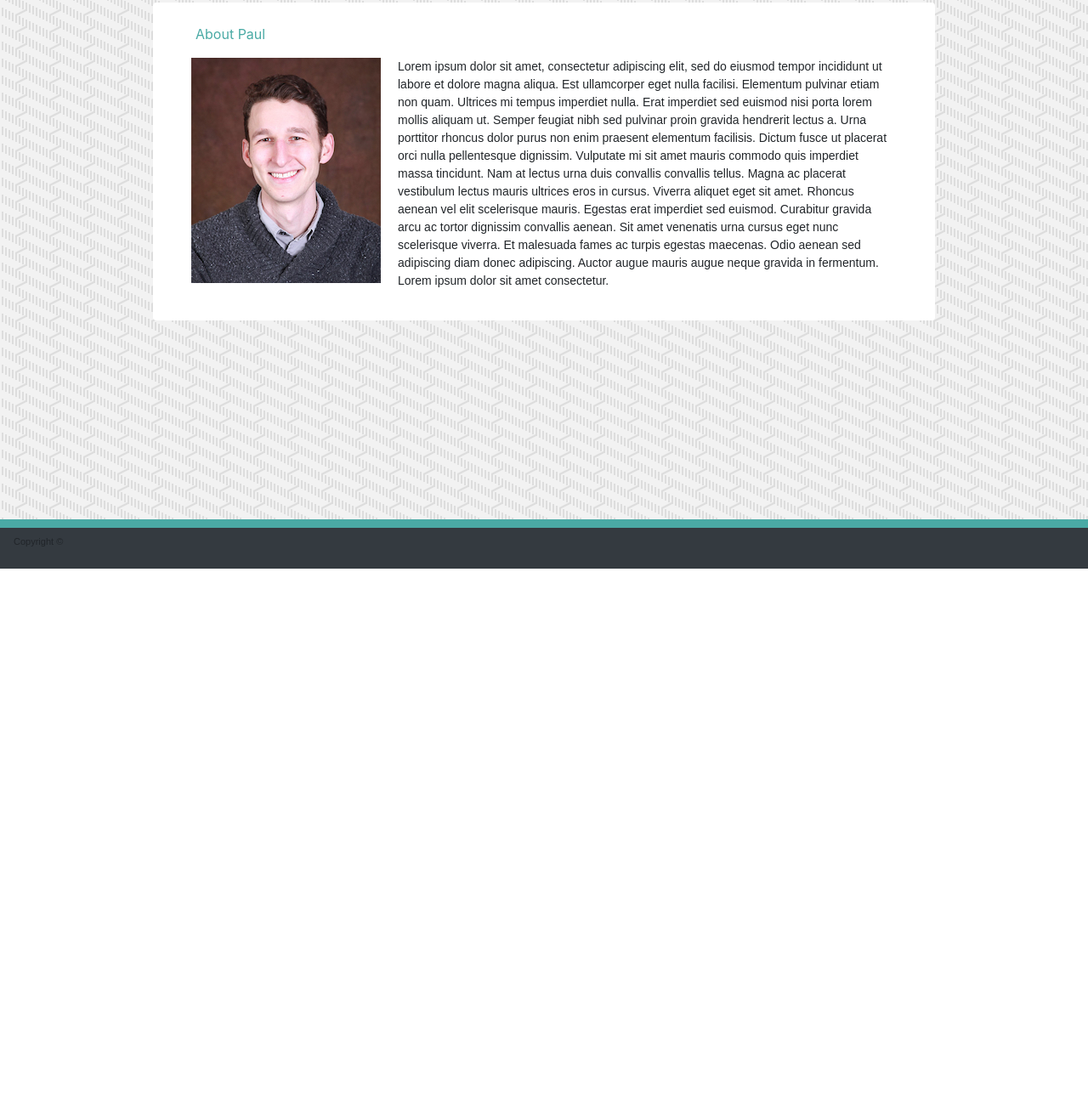
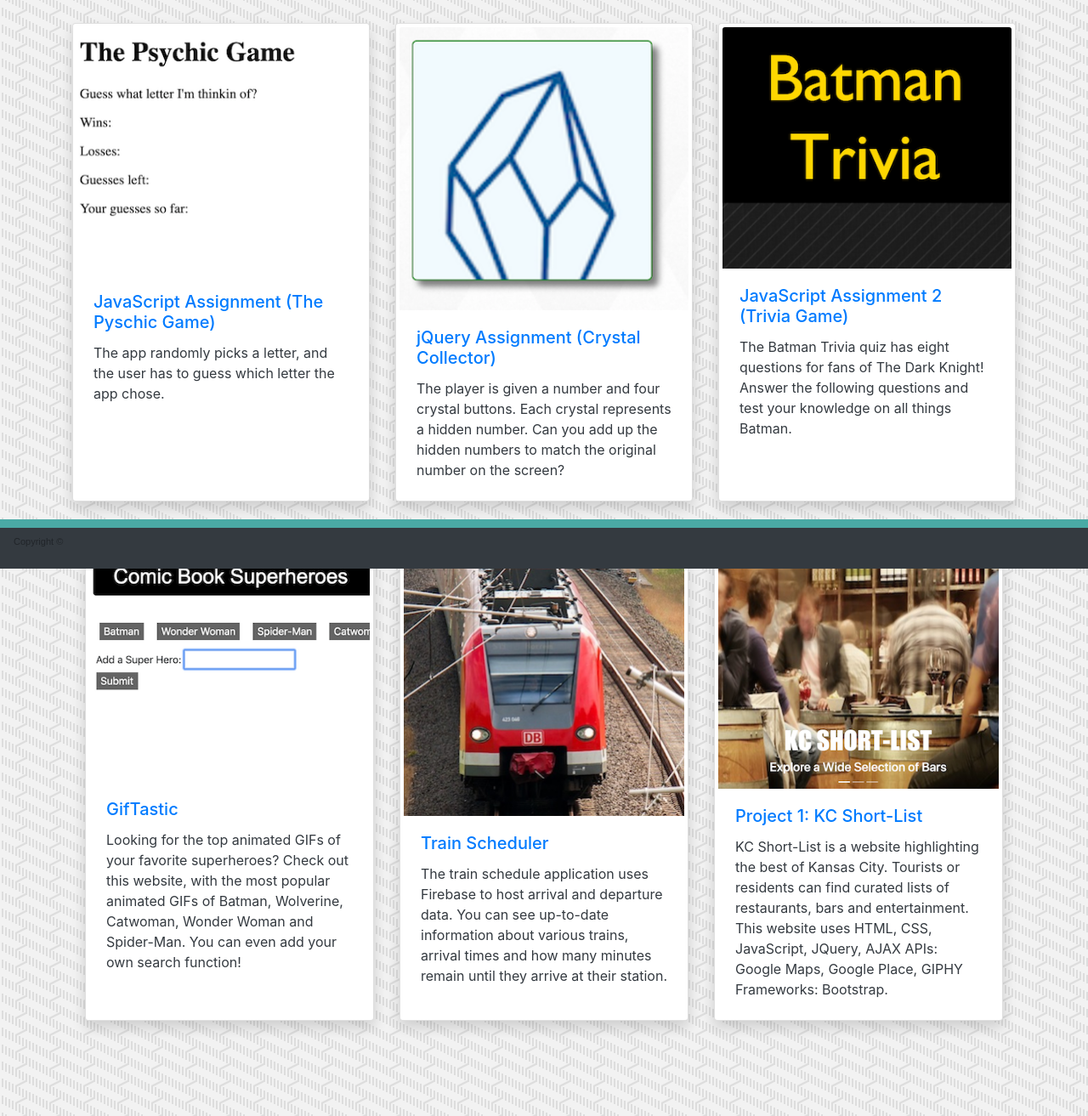
Before and after one commit to pdlampe/Bootstrap-Portfolio, a plain HTML site: page portfolio.html in a window 1280 px wide. Shown: the part 131-1444 px from the top of the page at 85% size. Before the commit the page ends 800 px from the top, so only its background shows below. Drawn offline with nearby package versions, Linux system fonts and the light colour scheme.

Commit message:
Updated Portfolio Page

```diff
--- a/portfolio.html
+++ b/portfolio.html
@@ -45,60 +45,99 @@
     </nav>
     <br>
     <br>
+    <br>
+    <div class="container">
+        <div class="row justify-content-center card-deck jumbotron-transparent">
 
-    <div class="container">
-        <div class="row">
-            <div class="col-1">
-                &nbsp;
+            <div class="card col-md-4 shadow mb-3 p-1">
+                <a href="https://pdlampe.github.io/psychic-game/index.html" style="text-decoration: none;">
+                    <img src="images/the_psychic_game.png" class="card-img-top" alt="Beer picture">
+                    <div class="card-body">
+                        <h5 class="card-title">JavaScript Assignment (The Pyschic Game)</h5>
+                        <p class="card-text text-dark">The app randomly picks a letter, and the user has to guess which
+                            letter the app chose. </p>
                     </div>
-            <div class="col-10">
-                <div class="card" style="background-color: #ffffff; border: #dddddd; padding-top: 5px; margin: auto;">
+                </a>
+            </div>
+
+            <div class="card col-md-4 shadow mb-3 p-1">
+                <a href="https://pdlampe.github.io/unit-4-game/" style="text-decoration: none;">
+                    <img src="images/crystal_collector_image_2019.png" class="card-img-top" alt="Food picture">
                     <div class="card-body">
-
-                        <p style="color: #4aaaa5; padding-left: 30px">About Paul</p>
-                        <img src="images/paulpicture.jpg" alt="profile image"
-                            style="padding: 0px 20px 0px 25px; vertical-align: middle; float: left;">
-                        <p
-                            style="padding-right: 30px; font-family: 'Arial', 'Helvetica Neue', Helvetica, sans-serif; font-size: 14px;">
-                            Lorem ipsum dolor sit amet, consectetur adipiscing elit, sed do eiusmod
-                            tempor
-                            incididunt ut labore et dolore magna aliqua. Est ullamcorper eget nulla facilisi. Elementum
-                            pulvinar
-                            etiam
-                            non quam. Ultrices mi tempus imperdiet nulla. Erat imperdiet sed euismod nisi porta lorem
-                            mollis aliquam
-                            ut.
-                            Semper feugiat nibh sed pulvinar proin gravida hendrerit lectus a. Urna porttitor rhoncus
-                            dolor purus
-                            non
-                            enim praesent elementum facilisis. Dictum fusce ut placerat orci nulla pellentesque
-                            dignissim. Vulputate
-                            mi
-                            sit amet mauris commodo quis imperdiet massa tincidunt. Nam at lectus urna duis convallis
-                            convallis
-                            tellus.
-                            Magna ac placerat vestibulum lectus mauris ultrices eros in cursus. Viverra aliquet eget sit
-                            amet.
-                            Rhoncus
-                            aenean vel elit scelerisque mauris. Egestas erat imperdiet sed euismod. Curabitur gravida
-                            arcu ac tortor
-                            dignissim convallis aenean. Sit amet venenatis urna cursus eget nunc scelerisque viverra. Et
-                            malesuada
-                            fames
-                            ac turpis egestas maecenas. Odio aenean sed adipiscing diam donec adipiscing. Auctor augue
-                            mauris augue
-                            neque gravida in fermentum. Lorem ipsum dolor sit amet consectetur.</p>
+                        <h5 class="card-title">jQuery Assignment (Crystal Collector)</h5>
+                        <p class="card-text text-dark">The player is given a number and four crystal buttons. Each
+                            crystal represents a hidden number. Can you add up the hidden numbers to match the original
+                            number on the screen? </p>
+                    </div>
+                </a>
+            </div>
+            <div class="card col-md-4 col-md-3 shadow mb-3 p-1">
+                <a href="https://pdlampe.github.io/TriviaGame/" style="text-decoration: none;">
+                    <img src="images/batman_trivia_2019.png" class="card-img-top" alt="Bowling Picture">
+                    <div class="card-body">
+                        <h5 class="card-title">JavaScript Assignment 2 (Trivia Game)</h5>
+                        <p class="card-text text-dark">The Batman Trivia quiz has eight questions for fans of The Dark
+                            Knight! Answer the following questions and test your knowledge on all things Batman. </p>
+                    </div>
+                </a>
             </div>
         </div>
+        <br>
+        <br>
+        <div class="container">
+            <div class="row justify-content-center card-deck jumbotron-transparent">
+
+                <div class="card col-md-4 shadow mb-3 p-1">
+                    <a href="https://pdlampe.github.io/GifTastic/index.html" style="text-decoration: none;">
+                        <img src="images/giftastic_image_2019.png" class="card-img-top" alt="Beer picture">
+                        <div class="card-body">
+                            <h5 class="card-title">GifTastic</h5>
+                            <p class="card-text text-dark">Looking for the top animated GIFs of your favorite
+                                superheroes? Check out this website, with the most popular animated GIFs of Batman,
+                                Wolverine, Catwoman, Wonder Woman and Spider-Man. You can even add your own search
+                                function! </p>
                         </div>
-            <div class="col-1">
-                &nbsp;
+                    </a>
                 </div>
+
+                <div class="card col-md-4 shadow mb-3 p-1">
+                    <a href="https://pdlampe.github.io/traintime/" style="text-decoration: none;">
+                        <img src="images/train_time_image_2019.png" class="card-img-top" alt="Food picture">
+                        <div class="card-body">
+                            <h5 class="card-title">Train Scheduler</h5>
+                            <p class="card-text text-dark">The train schedule application uses Firebase to host arrival
+                                and departure data. You can see up-to-date information about various trains, arrival
+                                times and how many minutes remain until they arrive at their station.
+
+                            </p>
+                        </div>
+                    </a>
+                </div>
+                <div class="card col-md-4 col-md-3 shadow mb-3 p-1">
+                    <a href="https://peterztan.github.io/Project-1/" style="text-decoration: none;">
+                        <img src="images/kc_short_list_image.png" class="card-img-top" alt="Bowling Picture">
+                        <div class="card-body">
+                            <h5 class="card-title">Project 1: KC Short-List</h5>
+                            <p class="card-text text-dark">KC Short-List is a website highlighting the best of Kansas
+                                City. Tourists or residents can find curated lists of restaurants, bars and
+                                entertainment. This website uses HTML, CSS, JavaScript, JQuery, AJAX APIs: Google Maps,
+                                Google Place, GIPHY Frameworks: Bootstrap. </p>
+                        </div>
+                    </a>
                 </div>
             </div>
 
+            <br>
+            <br>
+            <br>
+            <br>
 
-    <nav class="navbar fixed-bottom navbar-dark bg-dark" style="border-top: #4aaaa5 solid 10px; background:#666666;">
+
+
+
+
+            <nav class="navbar fixed-bottom navbar-dark bg-dark"
+                style="border-top: #4aaaa5 solid 10px; background:#666666;">
                 <p style=" font-family: 'Arial' , 'Helvetica Neue' , Helvetica, sans-serif; font-size: 11px; text-align:
         center;">
                     Copyright &copy; </p>
```
Also changed, not shown: images/batman_picture.png (added), images/batman_title.png (added), images/batman_trivia_2019.png (added), images/comic_book_superheros_title.png (added), images/crystal_collector.png (added), images/crystal_collector_image_2019.png (added), images/giftastic_image_2019.png (added), images/kc_short_list_image.png (added), images/the_psychic_game.png (added), images/train_time_image_2019.png (added), 3 other files. Lines whose indentation alone changed are shown as unchanged.
